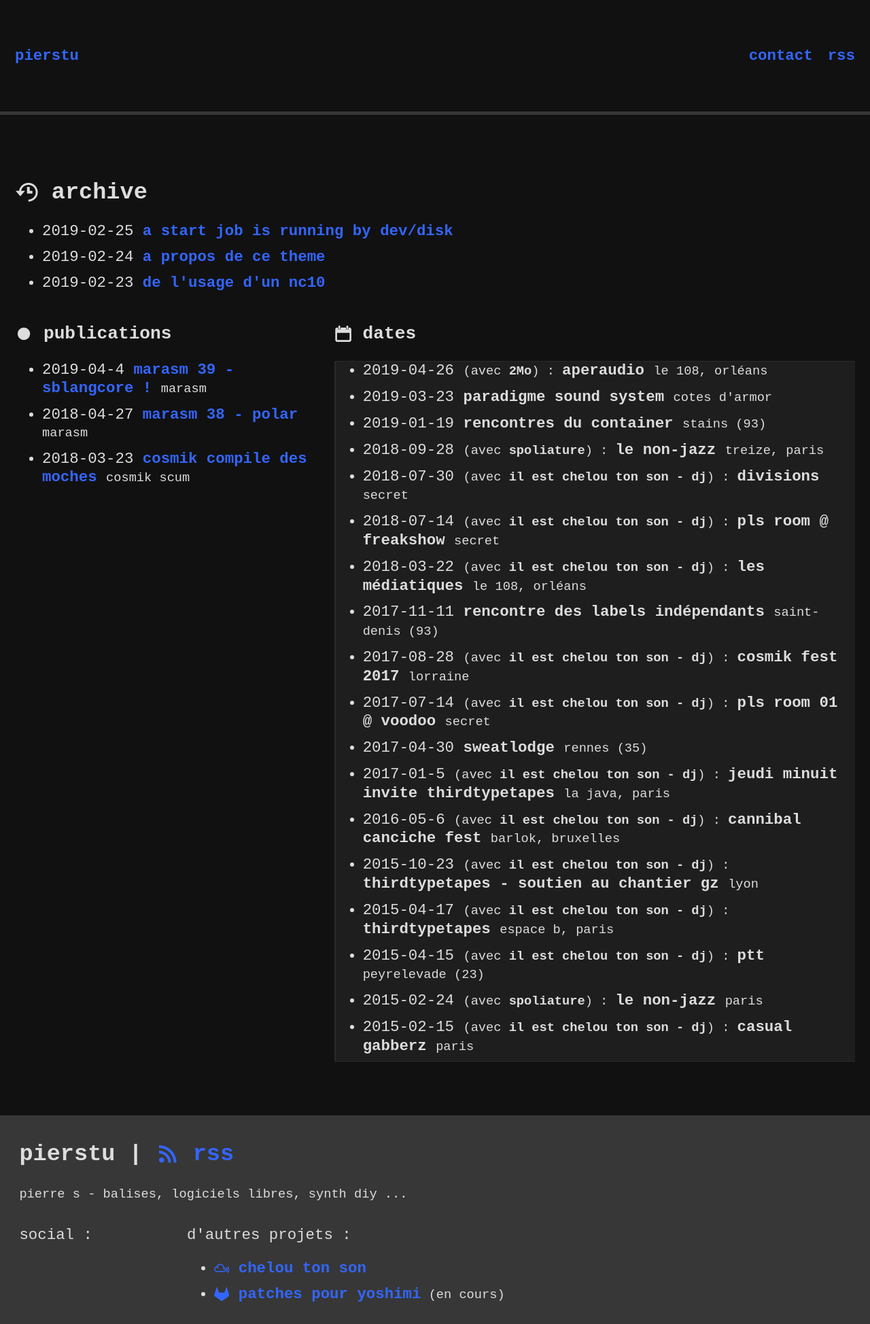
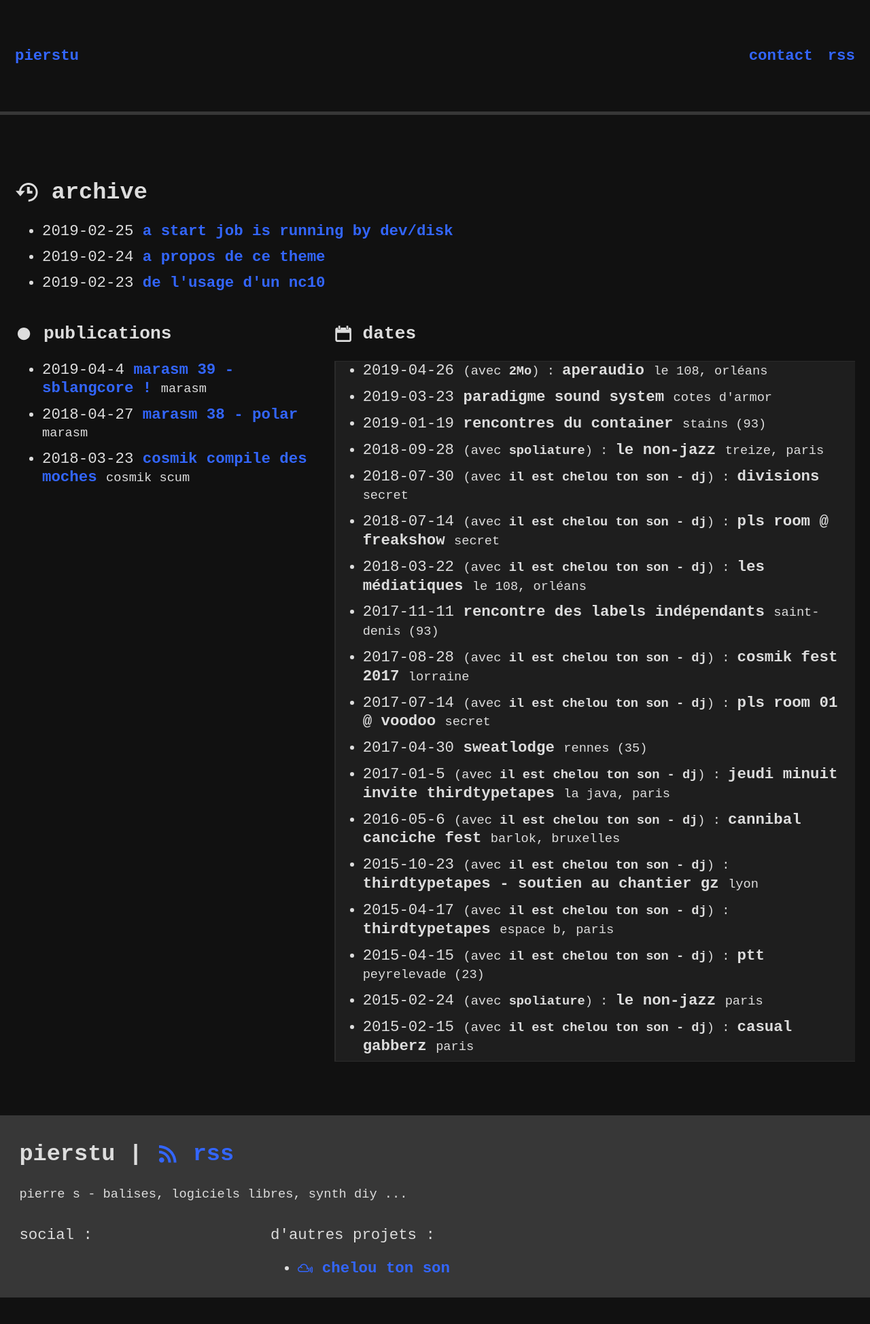
Before and after one commit to pierstu/pierstu.github.io, a Jekyll site: the page built from index.html, in a window 1280 px wide. Shown: the whole page at 68% size. Built offline with Jekyll 4.4.1, drawn with Linux system fonts in a browser that asks for light colours; after the commit the page ends 1909 px from its top, so only the background shows below that.

Commit message:
commenter footer

```diff
--- a/_includes/footer.html
+++ b/_includes/footer.html
@@ -28,7 +28,7 @@
       <p>d'autres projets :</p>
       <ul>
 		<li><a href="https://www.mixcloud.com/cheloutonson/stream/" target="_blank"><span>{% include icon-mixcloud.svg %}</span> chelou ton son</a></li>
-		<li><a href="https://gitlab.com/pierstu/yoshimi-patches" target="_blank"><span>{% include icon-gitlab.svg %}</span> patches pour yoshimi</a><small> (en cours)</small></li>
+		<!-- <li><a href="https://gitlab.com/pierstu/yoshimi-patches" target="_blank"><span>{% include icon-gitlab.svg %}</span> patches pour yoshimi</a><small> (en cours)</small></li> -->
 		<!-- <li>Lien</li> -->
 	</ul>
     </div>
```
